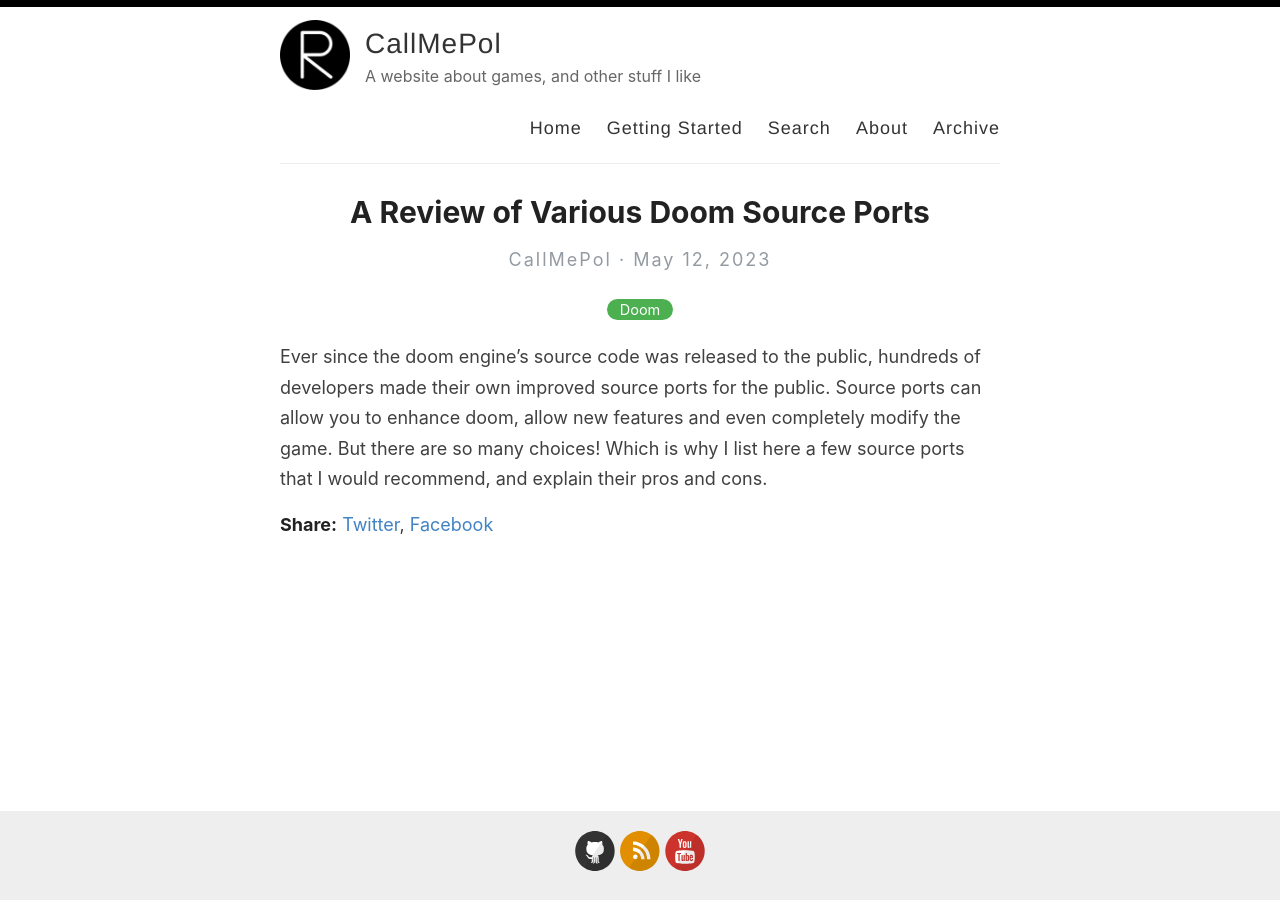
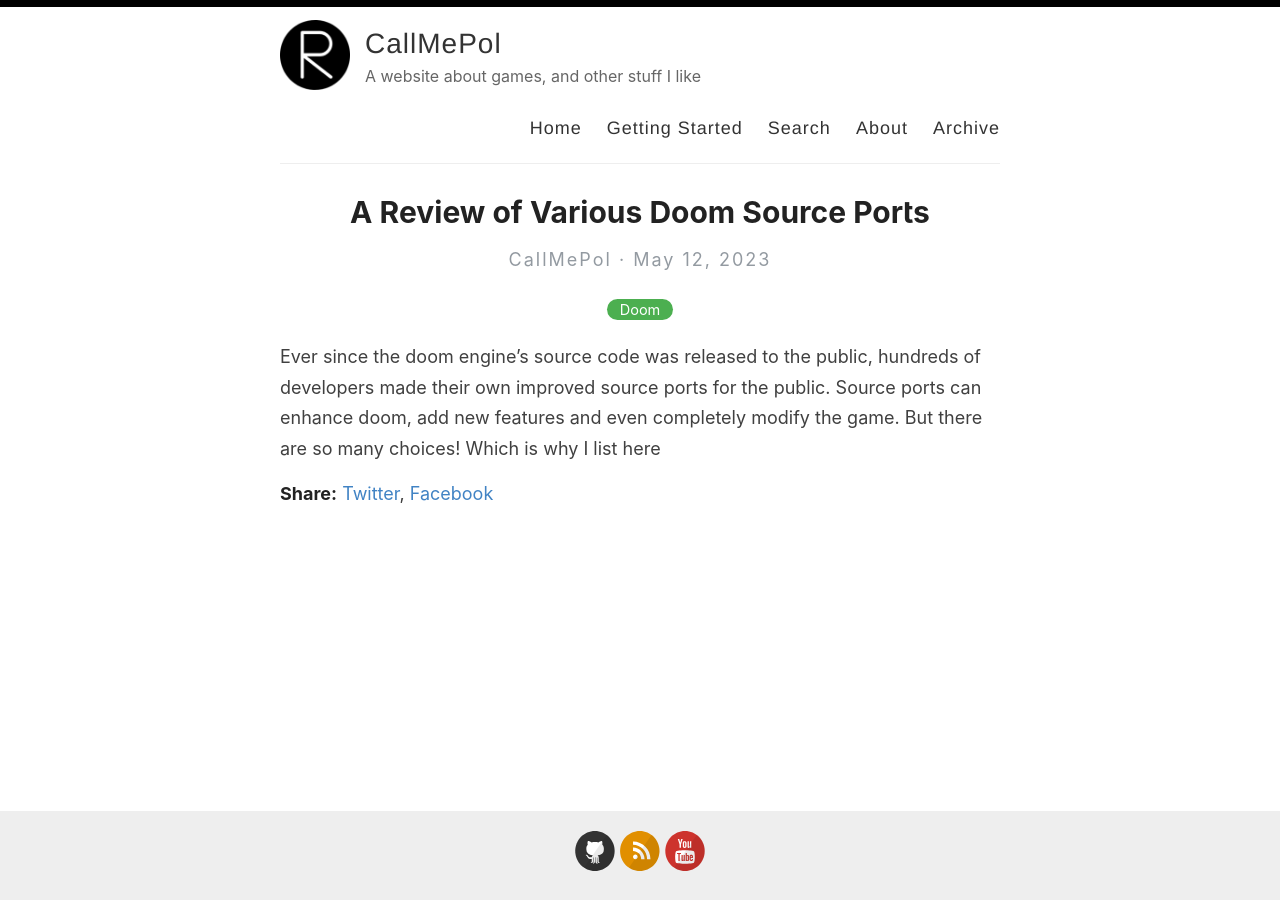
Before and after one commit to poleve540/CallMePol, a Jekyll site: the page built from _posts/2023-05-12-sourceport-review.md, in a window 1280 px wide. Built offline with Jekyll 4.4.1, drawn with Linux system fonts in a browser that asks for light colours.

Commit message:
_posts/2023-05-12-sourceport-review.md updated from https://stackedit.io/

```diff
--- a/_posts/2023-05-12-sourceport-review.md
+++ b/_posts/2023-05-12-sourceport-review.md
@@ -3,9 +3,9 @@
 title: A Review of Various Doom Source Ports
 categories: Doom
 ---
-Ever since the doom engine's source code was released to the public, hundreds of developers made their own improved source ports for the public. Source ports can allow you to enhance doom, allow new features and even completely modify the game. But there are so many choices! Which is why I list here a few source ports that I would recommend, and explain their pros and cons.
-
+Ever since the doom engine's source code was released to the public, hundreds of developers made their own improved source ports for the public. Source ports can enhance doom, add new features and even completely modify the game. But there are so many choices! Which is why I list here
 
 <!--stackedit_data:
-eyJoaXN0b3J5IjpbMTk1MTY1MzQ4Miw5NTQ0NDA5NzBdfQ==
+eyJoaXN0b3J5IjpbLTkyNzkyODY4MiwxOTUxNjUzNDgyLDk1ND
+Q0MDk3MF19
 -->
```
